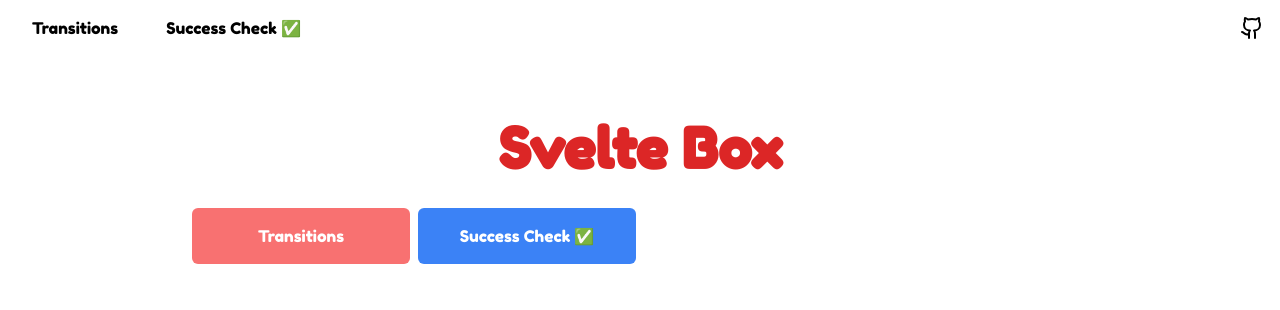
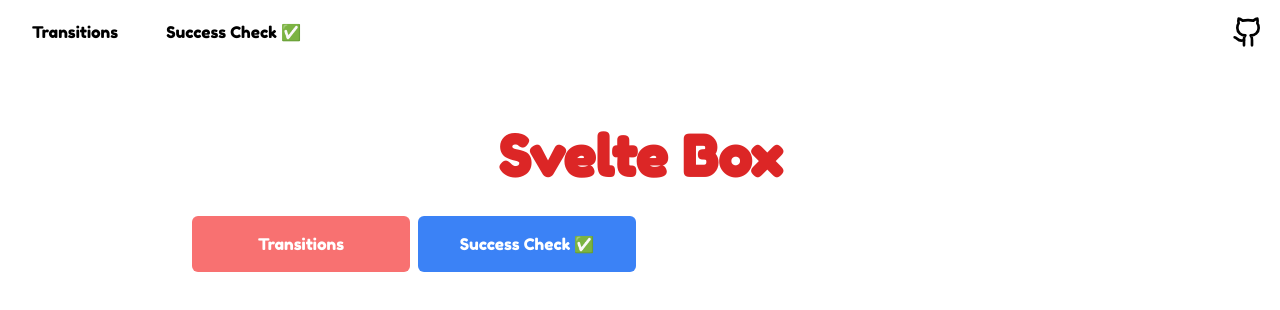
Before and after one commit to Phonbopit/svelte-box, a SvelteKit app: page / in a window 1280 px wide. Shown: the top 310 px of the page. Built offline with nearby package versions, Linux system fonts and the light colour scheme.

Commit message:
chore: increase size of github logo to 32px

```diff
--- a/src/routes/+layout.svelte
+++ b/src/routes/+layout.svelte
@@ -19,7 +19,7 @@
 </svelte:head>
 
 <nav class="navbar">
-  <div class="container max-w-8xl mx-auto p-4 flex justify-between">
+  <div class="container max-w-8xl mx-auto p-4 flex justify-between items-center">
     <ul class="flex space-x-4">
       {#each menus as menu}
         <li>
@@ -42,8 +42,8 @@
         <!-- lucide github : https://lucide.dev/icons/github -->
         <svg
           xmlns="http://www.w3.org/2000/svg"
-          width="24"
-          height="24"
+          width="32"
+          height="32"
           viewBox="0 0 24 24"
           fill="none"
           stroke="currentColor"
```
